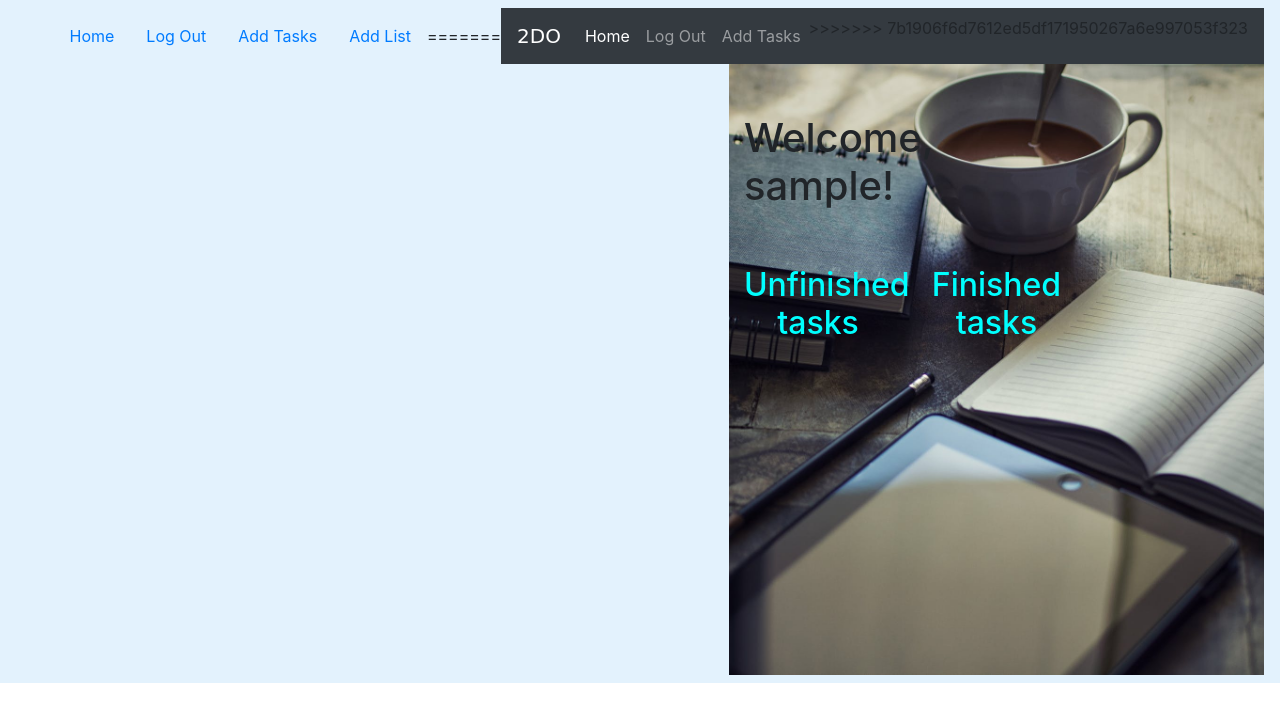
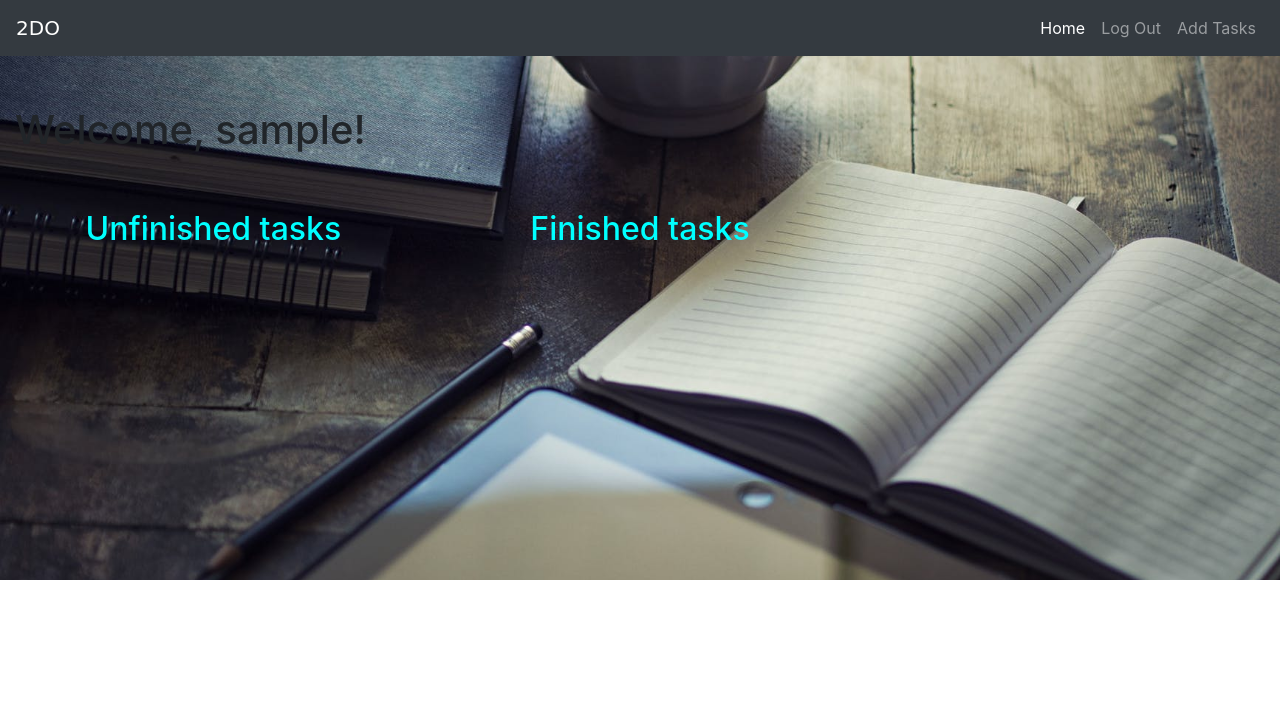
Before and after one commit to sairabbas/2Do, a Flask app: page / in a window 1280 px wide. Shown: the top 722 px of the page. Run offline with Flask 2, Linux system fonts and the light colour scheme; the visitor is signed in with stand-in values (Sample User, id 1); data comes from the database, SQL or seed files in the repository; both versions use the stored data as it was after the commit; data that the repository does not hold is empty; some libraries are stand-ins or nearby versions; some web fonts are replaced.

Commit message:
minor changes

```diff
--- a/app/templates/layout.html
+++ b/app/templates/layout.html
@@ -11,36 +11,9 @@
 		<title>2DO - {{title}} </title>
 	{% else %}
 		<title>2DO</title>
-<<<<<<< HEAD
 		{% endif  %}
 	</head>
-	<body>
-		<header>
-			<nav>
-				<ul class="nav justify-content-end navbar navbar-light" style="background-color: #e3f2fd;">
-							{% if current_user.is_anonymous %}
-								<li class="nav-item">
-										<a class="nav-link" href="{{url_for("login")}}">Sign In</a>
-								</li>
-								<li class="nav-item">
-										<a class="nav-link" href="{{url_for("signUp")}}">Sign Up</a>
-								</li>
-							{% else %}
-								<li class="nav-item">
-									<a class="nav-link active" href="{{url_for("home", username=current_user.username)}}">Home</a>
-								</li>
-								<li class="nav-item">
-										<a class="nav-link" href="{{url_for("logout")}}">Log Out</a>
-								</li>
-								<li class="nav-item">
-									<a class="nav-link" href="{{url_for("add")}}">Add Tasks</a>
-								</li>
-								<li class="nav-item">
-									<a class="nav-link" href="{{url_for("newList")}}">Add List</a>
-								</li>
-=======
-	{% endif  %}
-</head>
+
 <body >
     <header>
         <nav class="navbar  navbar-expand-lg navbar-dark bg-dark">
@@ -68,7 +41,6 @@
                         <li class="nav-item">
                             <a class="nav-link" href="{{url_for("add")}}">Add Tasks</a>
                     </li>
->>>>>>> 7b1906f6d7612ed5df171950267a6e997053f323
 
                     {% endif %}
                 </ul>
```
Also changed, not shown: myApp.db.
